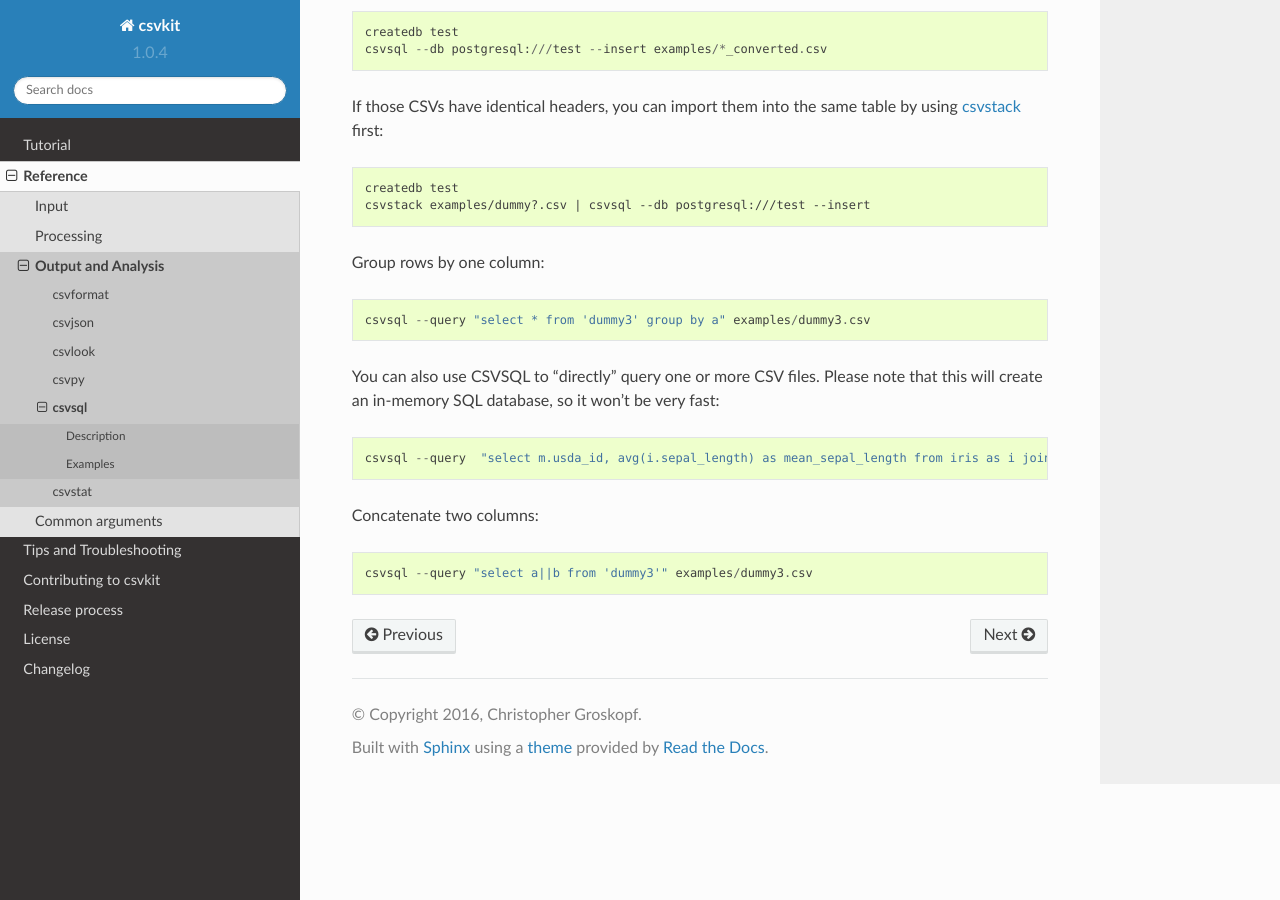
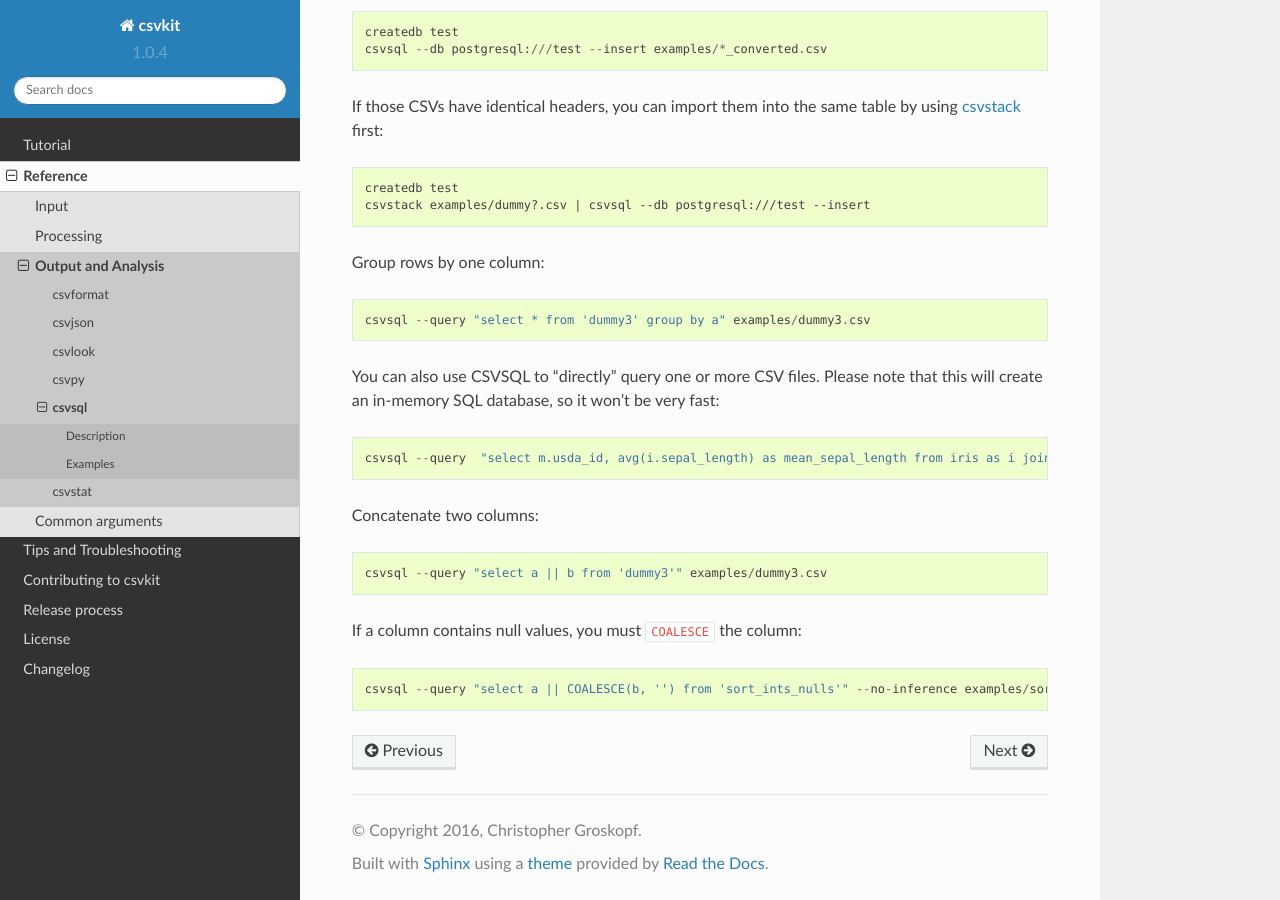
Before and after one commit to wireservice/csvkit, a Sphinx documentation site: the page built from docs/scripts/csvsql.rst, in a window 1280 px wide and 900 px high, scrolled down 2200 px. Built offline with Sphinx 7.4.7 and the Read the Docs theme 2.0.0, drawn with Linux system fonts in a browser that asks for light colours.

Commit message:
Mention COALESCE, #1003

```diff
--- a/docs/scripts/csvsql.rst
+++ b/docs/scripts/csvsql.rst
@@ -117,4 +117,8 @@
 
 Concatenate two columns::
 
-    csvsql --query "select a||b from 'dummy3'" examples/dummy3.csv
+    csvsql --query "select a || b from 'dummy3'" examples/dummy3.csv
+
+If a column contains null values, you must ``COALESCE`` the column::
+
+    csvsql --query "select a || COALESCE(b, '') from 'sort_ints_nulls'" --no-inference examples/sort_ints_nulls.csv
```
